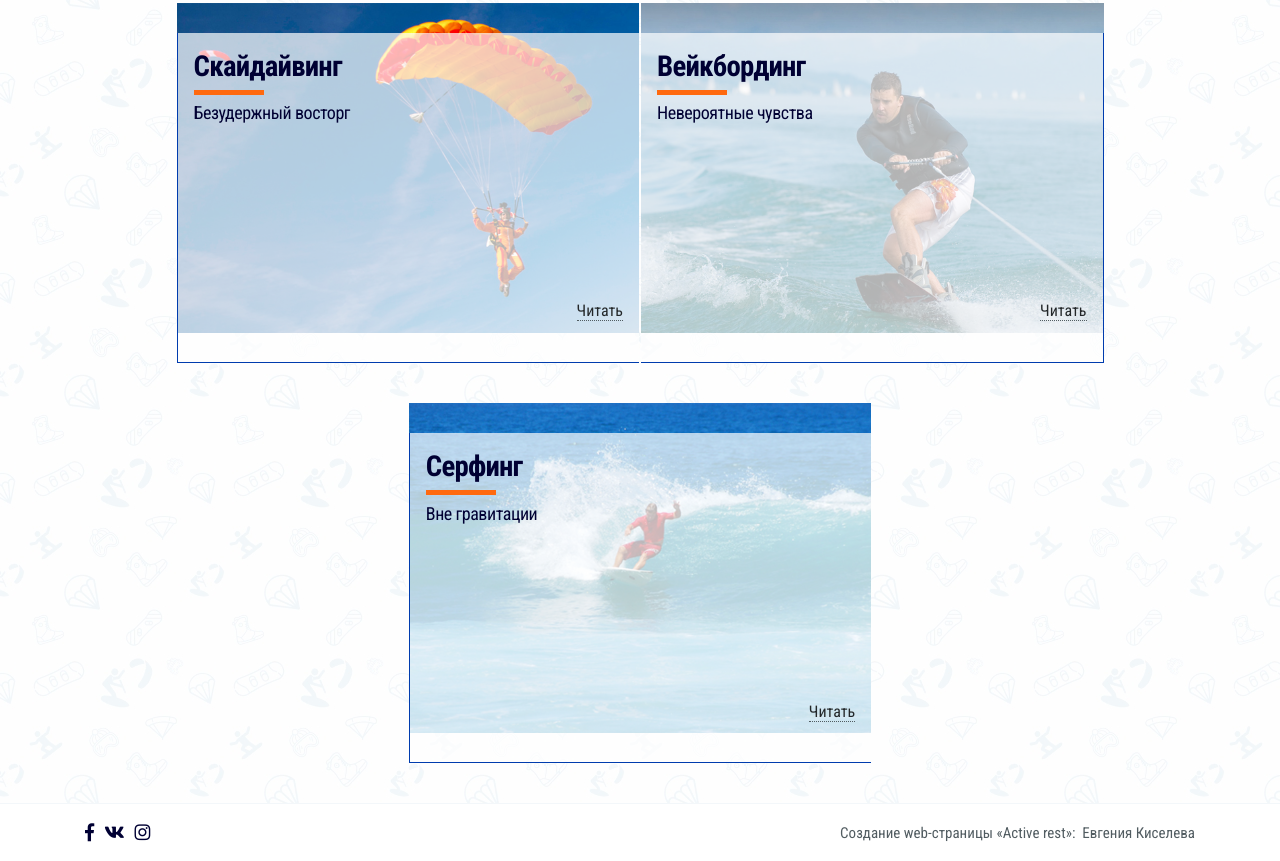
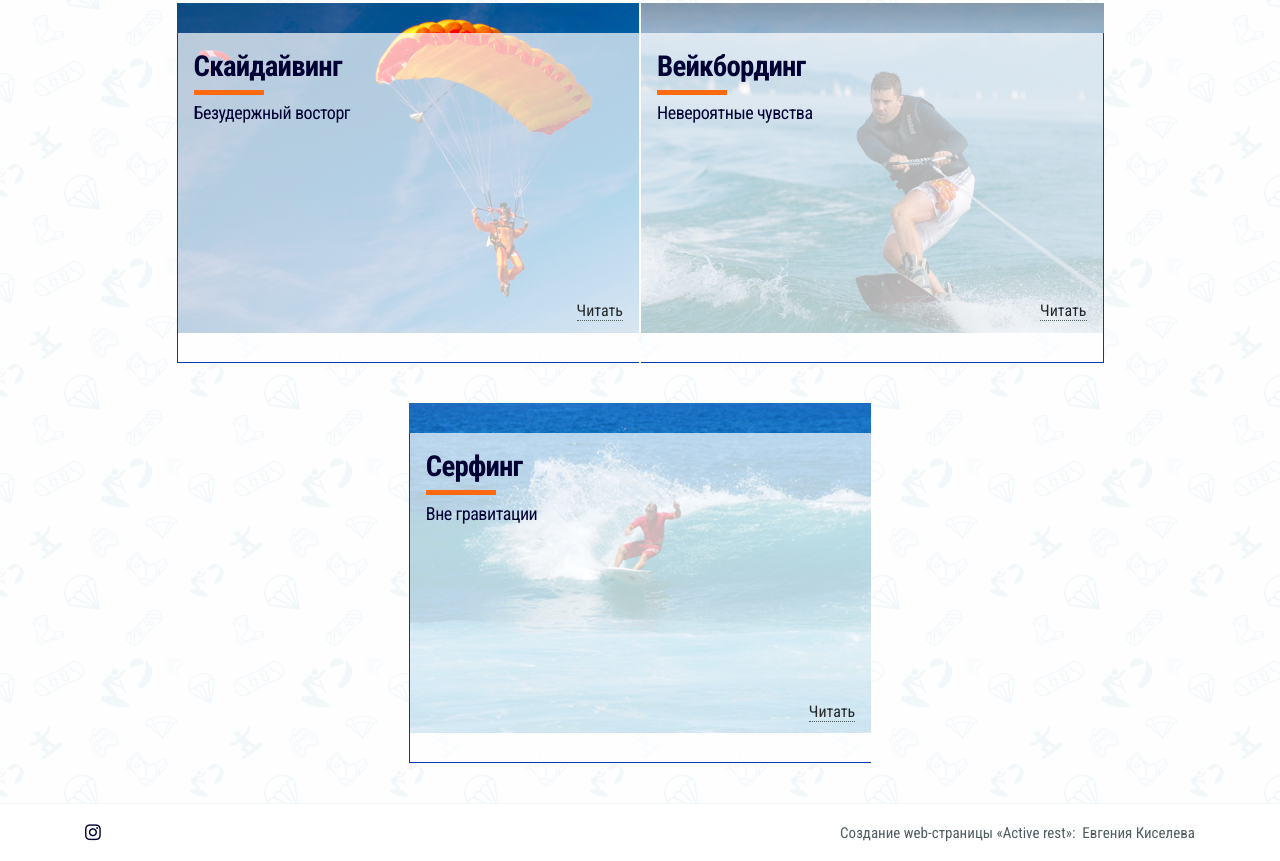
Before and after one commit to EugeniyaKiseleua/Active-rest, a plain HTML site: page index.html in a window 1280 px wide. Shown: the part 1570-2431 px from the top of the page. Drawn offline with Linux system fonts and the light colour scheme.

Commit message:
index.html

```diff
--- a/index.html
+++ b/index.html
@@ -201,16 +201,6 @@
 				<div class="col-12">
 					<div class="contacts d-flex justify-content-between">
 						<ul class="contacts__icons d-flex justify-content-between align-items-center">
-							<li class="contacts__icon justify-content-center align-items-center d-flex">
-								<a href="https://www.facebook.com/udzhiniia" class="contacts__link">
-									<i class="fab fa-facebook-f"></i>
-								</a>
-							</li>
-							<li class="contacts__icon justify-content-center align-items-center d-flex">
-								<a href="https://vk.com/udzhiniia" class="contacts__link">
-									<i class="fab fa-vk"></i>
-								</a>
-							</li>
 							<li class="contacts__icon justify-content-center align-items-center d-flex">
 								<a href="https://www.instagram.com/eugeniya.kiseleua/" class="contacts__link">
 									<i class="fab fa-instagram"></i>
```
